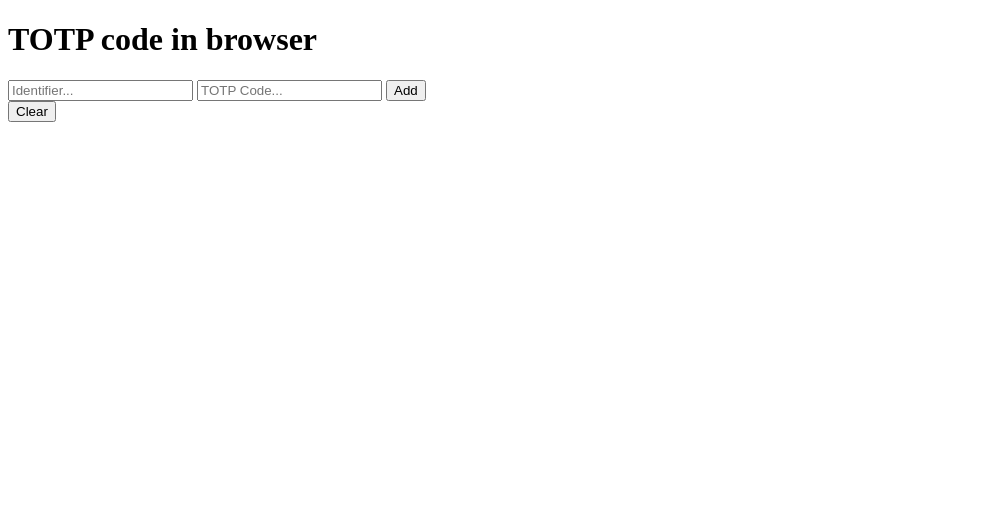
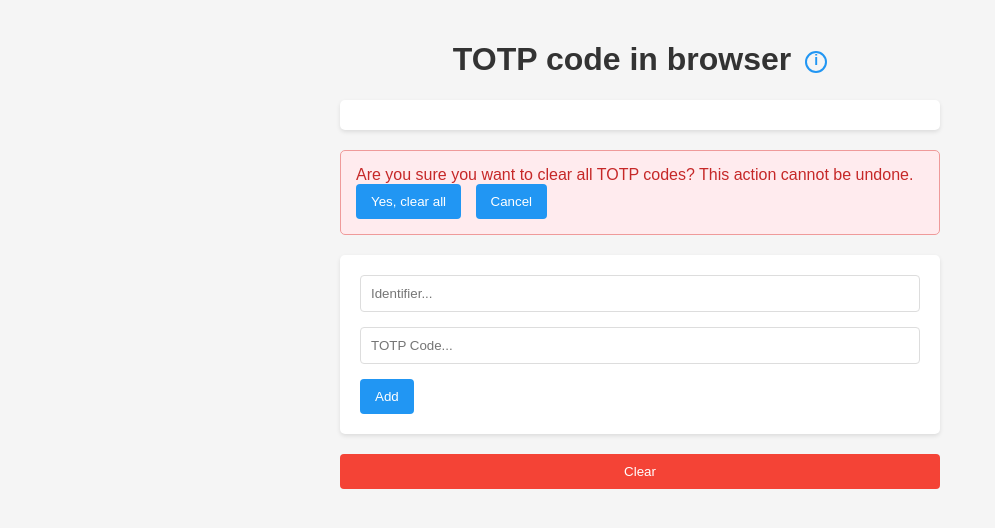
Before and after one commit to cati-neuroimaging/totp-in-browser, a plain HTML site: page index.html in a window 1280 px wide. Both pictures are taken after a click on the button "Clear". Shown: the whole page, without its empty margins (0-995 px from the left). Drawn offline with Linux system fonts and the light colour scheme.

Commit message:
improve webpage interface

```diff
--- a/index.html
+++ b/index.html
@@ -6,11 +6,145 @@
     <title>TOTP code in browser</title>
     <script src="jsOTP.min.js"></script>
     <script src="totp_in_browser.js"></script>
+    <style>
+        body {
+            font-family: Arial, sans-serif;
+            max-width: 600px;
+            margin: 0 auto;
+            padding: 20px;
+            background-color: #f5f5f5;
+        }
+        h1 {
+            color: #333;
+            text-align: center;
+        }
+        .info-icon {
+            display: inline-block;
+            color: #2196F3;
+            font-size: 14px;
+            font-weight: bold;
+            margin-left: 5px;
+            cursor: help;
+            position: relative;
+            vertical-align: middle;
+            border: 2px solid #2196F3;
+            border-radius: 50%;
+            width: 18px;
+            height: 18px;
+            text-align: center;
+            line-height: 14px;
+        }
+        .info-icon:hover::after {
+            content: attr(data-tooltip);
+            position: absolute;
+            bottom: 125%;
+            left: 50%;
+            transform: translateX(-50%);
+            background-color: #333;
+            color: white;
+            padding: 8px 12px;
+            border-radius: 4px;
+            font-size: 13px;
+            font-weight: normal;
+            white-space: nowrap;
+            z-index: 1000;
+            box-shadow: 0 2px 8px rgba(0, 0, 0, 0.2);
+        }
+        .info-icon:hover::before {
+            content: '';
+            position: absolute;
+            bottom: 115%;
+            left: 50%;
+            transform: translateX(-50%);
+            border: 5px solid transparent;
+            border-top-color: #333;
+            z-index: 1000;
+        }
+        #codes {
+            background-color: #fff;
+            padding: 15px;
+            border-radius: 5px;
+            margin-bottom: 20px;
+            box-shadow: 0 2px 4px rgba(0, 0, 0, 0.1);
+        }
+        form {
+            background-color: #fff;
+            padding: 20px;
+            border-radius: 5px;
+            margin-bottom: 20px;
+            box-shadow: 0 2px 4px rgba(0, 0, 0, 0.1);
+        }
+        input {
+            width: 100%;
+            padding: 10px;
+            margin-bottom: 15px;
+            border: 1px solid #ddd;
+            border-radius: 4px;
+            box-sizing: border-box;
+        }
+        button {
+            background-color: #2196F3;
+            color: white;
+            padding: 10px 15px;
+            border: none;
+            border-radius: 4px;
+            cursor: pointer;
+            margin-right: 10px;
+        }
+        button:hover {
+            opacity: 0.8;
+        }
+        .remove-btn {
+            background-color: #f44336;
+            padding: 5px 10px;
+            margin-left: 5px;
+            font-size: 12px;
+        }
+        #clear {
+            background-color: #f44336;
+            width: 100%;
+            padding: 10px;
+        }
+        #removeWarning {
+            display: none;
+            background-color: #ffebee;
+            color: #c62828;
+            padding: 15px;
+            border-radius: 5px;
+            margin-bottom: 20px;
+            border: 1px solid #ef9a9a;
+        }
+        #removeWarning.show {
+            display: block;
+        }
+        .warning {
+            display: none;
+            background-color: #ffebee;
+            color: #c62828;
+            padding: 15px;
+            border-radius: 5px;
+            margin-bottom: 20px;
+            border: 1px solid #ef9a9a;
+        }
+        .warning.show {
+            display: block;
+        }
+    </style>
 </head>
 
 <body>
-    <h1>TOTP code in browser</h1>
+    <h1>TOTP code in browser <span class="info-icon" data-tooltip="Please note that since the TOTPs are stored locally, they may be lost if your browser data is cleared or if you use a different device or browser.">i</span></h1>
     <p id="codes"></p>
+<div id="removeWarning" class="warning">
+    Are you sure you want to remove this TOTP code? This action cannot be undone.
+    <button id="confirmRemove">Yes, remove</button>
+    <button id="cancelRemove">Cancel</button>
+</div>
+<div id="warning" class="warning">
+    Are you sure you want to clear all TOTP codes? This action cannot be undone.
+    <button id="confirmClear">Yes, clear all</button>
+    <button id="cancelClear">Cancel</button>
+</div>
 <form id="form">
     <input name="identifier" placeholder="Identifier...">
     <input name="totpCode" placeholder="TOTP Code...">
@@ -19,12 +153,42 @@
     <button id="clear">Clear</button>
 <script>
     document.getElementById('form').onsubmit = submit;
-        document.getElementById('clear').onclick = clear;
+    document.getElementById('clear').onclick = showWarning;
+    document.getElementById('confirmClear').onclick = clear;
+    document.getElementById('cancelClear').onclick = hideWarning;
+    document.getElementById('confirmRemove').onclick = confirmRemoveCode;
+    document.getElementById('cancelRemove').onclick = hideRemoveWarning;
     let totpCodes = read_totp();
     if (totpCodes) {
         update_codes();
         interval = window.setInterval(update_codes, 1000);
     }
+    let pendingRemoveId = null;
+
+    function showWarning() {
+        document.getElementById('warning').classList.add('show');
+    }
+
+    function hideWarning() {
+        document.getElementById('warning').classList.remove('show');
+    }
+
+    function showRemoveWarning(id) {
+        pendingRemoveId = id;
+        document.getElementById('removeWarning').classList.add('show');
+    }
+
+    function hideRemoveWarning() {
+        document.getElementById('removeWarning').classList.remove('show');
+        pendingRemoveId = null;
+    }
+
+    function confirmRemoveCode() {
+        if (pendingRemoveId !== null) {
+            remove_code(pendingRemoveId);
+        }
+        hideRemoveWarning();
+    }
 </script>
 </body>
 
--- a/totp_in_browser.js
+++ b/totp_in_browser.js
@@ -45,6 +45,7 @@ function clear(event) {
         window.clearInterval(interval);
     }
     location.reload(false);
+    hideWarning();
 }
 
 function remove_code(id) {
@@ -57,8 +58,8 @@ function remove_code(id) {
     location.reload(false);
 }
 
-function remove_button(button) {
-    remove_code(button.name);
+function remove_button(id) {
+    showRemoveWarning(unescape(id));
 }
 
 function update_codes(event) {
@@ -67,7 +68,7 @@ function update_codes(event) {
     let html = '';
     for (id in totpCodes) {
         let code = totp.getOtp(totpCodes[id]);
-        html += id + " : <b>" + code + '</b> <button name="' + escape(id) + '" onclick="remove_button(this);"><font color="red">x</font></button><br>\n';
+        html += id + " : <b>" + code + '</b> <button class="remove-btn" onclick="remove_button(\'' + escape(id) + '\');">✕</button><br>\n';
     }
     let codes = document.getElementById('codes');
     if (codes.innerHTML != html) {
```
Lines whose indentation alone changed are shown as unchanged.
